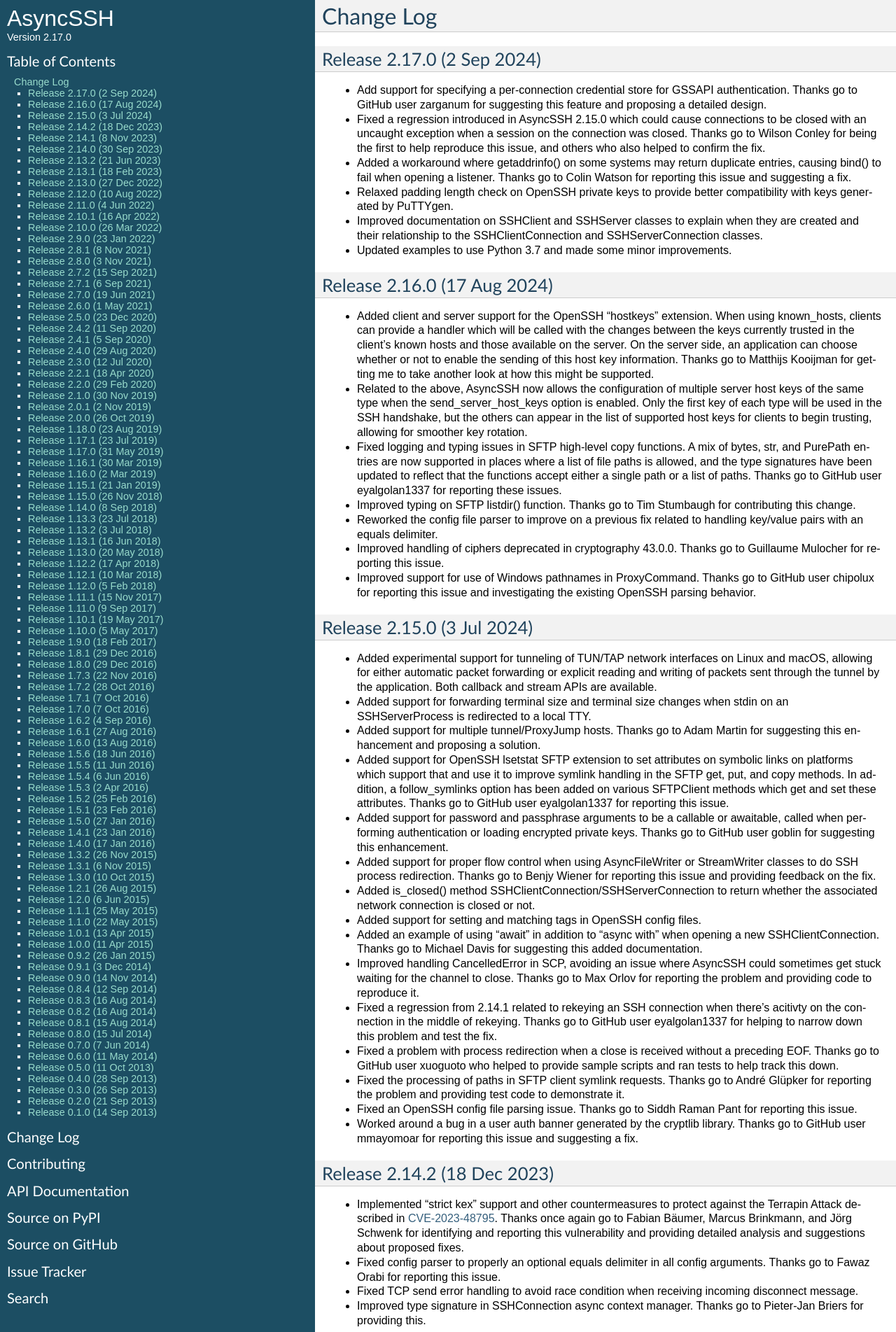
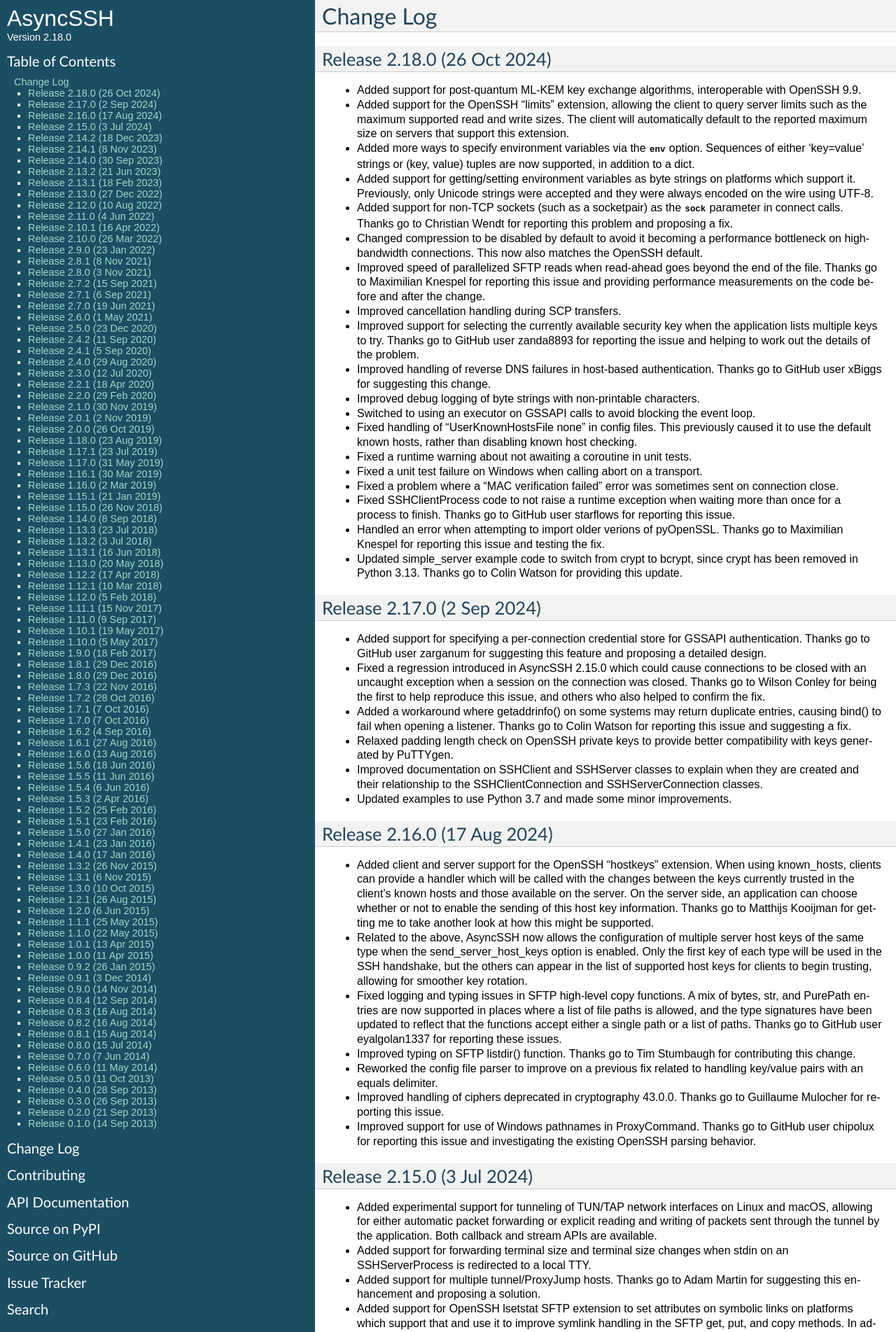
Before and after one commit to ronf/asyncssh, a Sphinx documentation site: the page built from docs/changes.rst, in a window 1280 px wide. Shown: the top 1903 px of the page at 70% size. Built offline with Sphinx 7.4.7, drawn with Linux system fonts in a browser that asks for light colours.

Commit message:
Bump version number up to 2.18.0 and update change log and README

```diff
--- a/README.rst
+++ b/README.rst
@@ -101,7 +101,7 @@ License
 
 This package is released under the following terms:
 
-  Copyright (c) 2013-2022 by Ron Frederick <ronf@timeheart.net> and others.
+  Copyright (c) 2013-2024 by Ron Frederick <ronf@timeheart.net> and others.
 
   This program and the accompanying materials are made available under
   the terms of the Eclipse Public License v2.0 which accompanies this
--- a/asyncssh/version.py
+++ b/asyncssh/version.py
@@ -26,4 +26,4 @@ __author_email__ = 'ronf@timeheart.net'
 
 __url__ = 'http://asyncssh.timeheart.net'
 
-__version__ = '2.17.0'
+__version__ = '2.18.0'
--- a/docs/changes.rst
+++ b/docs/changes.rst
@@ -3,10 +3,80 @@
 Change Log
 ==========
 
+Release 2.18.0 (26 Oct 2024)
+----------------------------
+
+* Added support for post-quantum ML-KEM key exchange algorithms,
+  interoperable with OpenSSH 9.9.
+
+* Added support for the OpenSSH "limits" extension, allowing the
+  client to query server limits such as the maximum supported read
+  and write sizes. The client will automatically default to the reported
+  maximum size on servers that support this extension.
+
+* Added more ways to specify environment variables via the `env` option.
+  Sequences of either 'key=value' strings or (key, value) tuples are now
+  supported, in addition to a dict.
+
+* Added support for getting/setting environment variables as byte strings
+  on platforms which support it. Previously, only Unicode strings were
+  accepted and they were always encoded on the wire using UTF-8.
+
+* Added support for non-TCP sockets (such as a socketpair) as the `sock`
+  parameter in connect calls. Thanks go to Christian Wendt for reporting
+  this problem and proposing a fix.
+
+* Changed compression to be disabled by default to avoid it becoming a
+  performance bottleneck on high-bandwidth connections. This now also
+  matches the OpenSSH default.
+
+* Improved speed of parallelized SFTP reads when read-ahead goes beyond
+  the end of the file. Thanks go to Maximilian Knespel for reporting
+  this issue and providing performance measurements on the code before
+  and after the change.
+
+* Improved cancellation handling during SCP transfers.
+
+* Improved support for selecting the currently available security key
+  when the application lists multiple keys to try. Thanks go to GitHub
+  user zanda8893 for reporting the issue and helping to work out the
+  details of the problem.
+
+* Improved handling of reverse DNS failures in host-based authentication.
+  Thanks go to GitHub user xBiggs for suggesting this change.
+
+* Improved debug logging of byte strings with non-printable characters.
+
+* Switched to using an executor on GSSAPI calls to avoid blocking the
+  event loop.
+
+* Fixed handling of "UserKnownHostsFile none" in config files. This
+  previously caused it to use the default known hosts, rather than
+  disabling known host checking.
+
+* Fixed a runtime warning about not awaiting a coroutine in unit tests.
+
+* Fixed a unit test failure on Windows when calling abort on a transport.
+
+* Fixed a problem where a "MAC verification failed" error was sometimes
+  sent on connection close.
+
+* Fixed SSHClientProcess code to not raise a runtime exception when
+  waiting more than once for a process to finish. Thanks go to GitHub
+  user starflows for reporting this issue.
+
+* Handled an error when attempting to import older verions of pyOpenSSL.
+  Thanks go to Maximilian Knespel for reporting this issue and testing
+  the fix.
+
+* Updated simple_server example code to switch from crypt to bcrypt,
+  since crypt has been removed in Python 3.13. Thanks go to Colin
+  Watson for providing this update.
+
 Release 2.17.0 (2 Sep 2024)
 ---------------------------
 
-* Add support for specifying a per-connection credential store for GSSAPI
+* Added support for specifying a per-connection credential store for GSSAPI
   authentication. Thanks go to GitHub user zarganum for suggesting this
   feature and proposing a detailed design.
 
```
